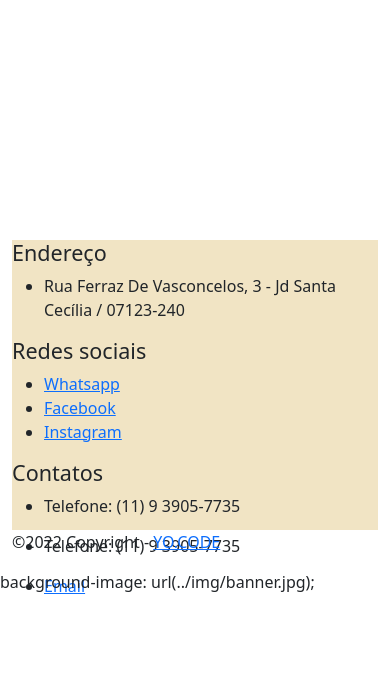
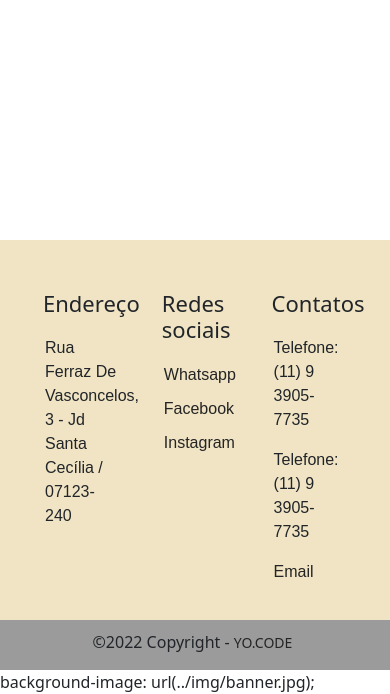
Before and after one commit to yocodetec/gracianoImoveis, a PHP site: page / in a window 390 px wide. Shown: the part 3863-4557 px from the top of the page. Before the commit the page ends 4457 px from the top, so only its background shows below. Run offline with PHP 8.4, Linux system fonts and the light colour scheme.

Commit message:
Update footer.css

```diff
--- a/css/footer.css
+++ b/css/footer.css
@@ -1,8 +1,86 @@
-#footer{
-    height: 290px;
+footer{
+	background-color:#f1e4c4;
+	padding: 50px 0;
+}
+.container-footer{
 	width: 100%;
-	background-color:#f1e4c4;
-	flex-direction: column;
+	padding: 0 4%;
+	margin: auto;
+	height: 135px;
+}
+.row-footer{
+	display: flex;
+	flex-wrap: wrap;
+}
+.footer-col{
+	width: 25%;
+	padding: 0 15px;
+}
+.footer-col-1{
+	width: 49%;
+	padding: 0 15px;
+}
+.footer-col h4{
+	margin-left: 30px;
+	font-size: 22px;
+	margin-bottom: 20px;
+    font-weight: 500;
+    position: relative;
+}
+.footer-col-1 h4{
+	margin-left: 30px;
+	font-size: 22px;
+	margin-bottom: 20px;
+    font-weight: 500;
+    position: relative;
+}
+.footer-col ul{
+	list-style: none;
+	font-family: 'Poppins', sans-serif;
+}
+.footer-col-1 ul{
+	list-style: none;
+	font-family: 'Poppins', sans-serif;
+}
+.footer-col ul li{
+	margin: 10px 0;
+}
+.footer-col a{
+	text-decoration: none;
+	color: #242424;
+}
+.copyright{
+	width: 100%;
+	height: 50px;
+	background-color: #9b9b9b;
 	align-items: center;
-	justify-content: center;
 }
+.copyright a{
+	font-size: 14px;
+	text-decoration: none;
+	color: #242424;
+}
+.copyright p{
+	align-items: center;
+	padding: 10px 42%;
+}
+@media (max-width: 700px) {
+.container-footer{
+	width: 100%;
+	padding: 0 0%;
+	margin: auto;
+	height: 280px;
+}
+.footer-col{
+	width: 30%;
+	padding: 0 10px;
+}
+.footer-col-1{
+	width: 30%;
+	padding: 0 1px;
+}
+.copyright p{
+	align-items: center;
+	padding: 10px 22%;
+}
+}
```
